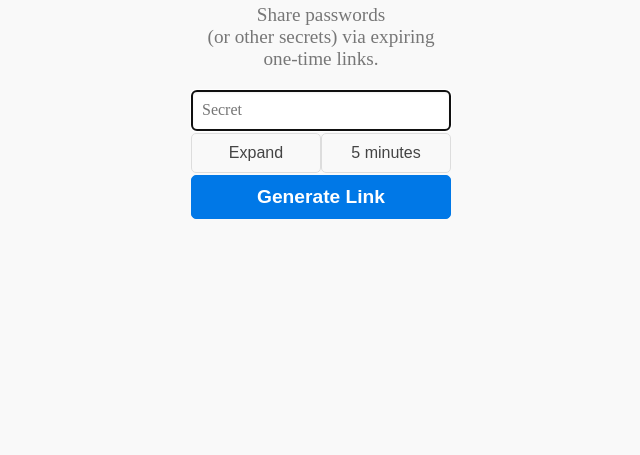
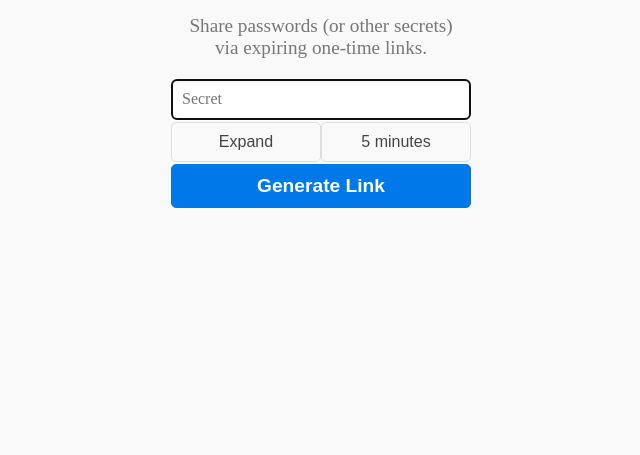
Before and after one commit to braedon/shh, a plain HTML site: page static/index.html in a window 1280 px wide. Shown: the part 345-800 px from the top of the page, without its empty margins (319-959 px from the left). Drawn offline with nearby package versions, Linux system fonts and the light colour scheme.

Commit message:
Tweak main width to a little wider

```diff
--- a/static/main.css
+++ b/static/main.css
@@ -119,7 +119,7 @@ main {
   align-items: center;
 
   box-sizing: border-box;
-  width: 300px;
+  width: 340px;
   padding: 40px 20px 40px 20px;
 }
 main > * {
@@ -130,7 +130,7 @@ main > *:last-child {
 }
 main > *, form > * {
   box-sizing: border-box;
-  width: 260px;
+  width: 300px;
 }
 main .wide {
   width: auto;
```
